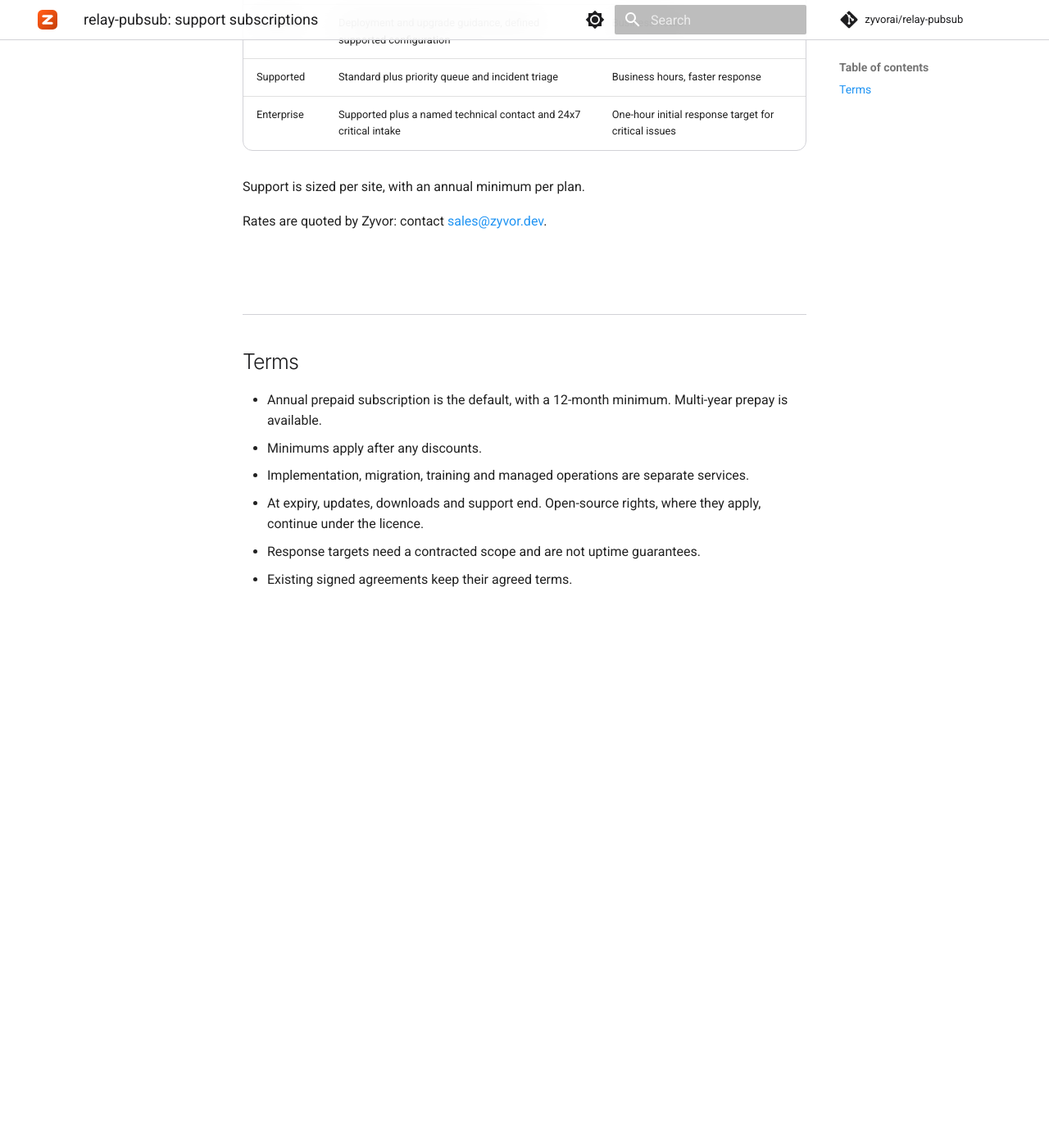
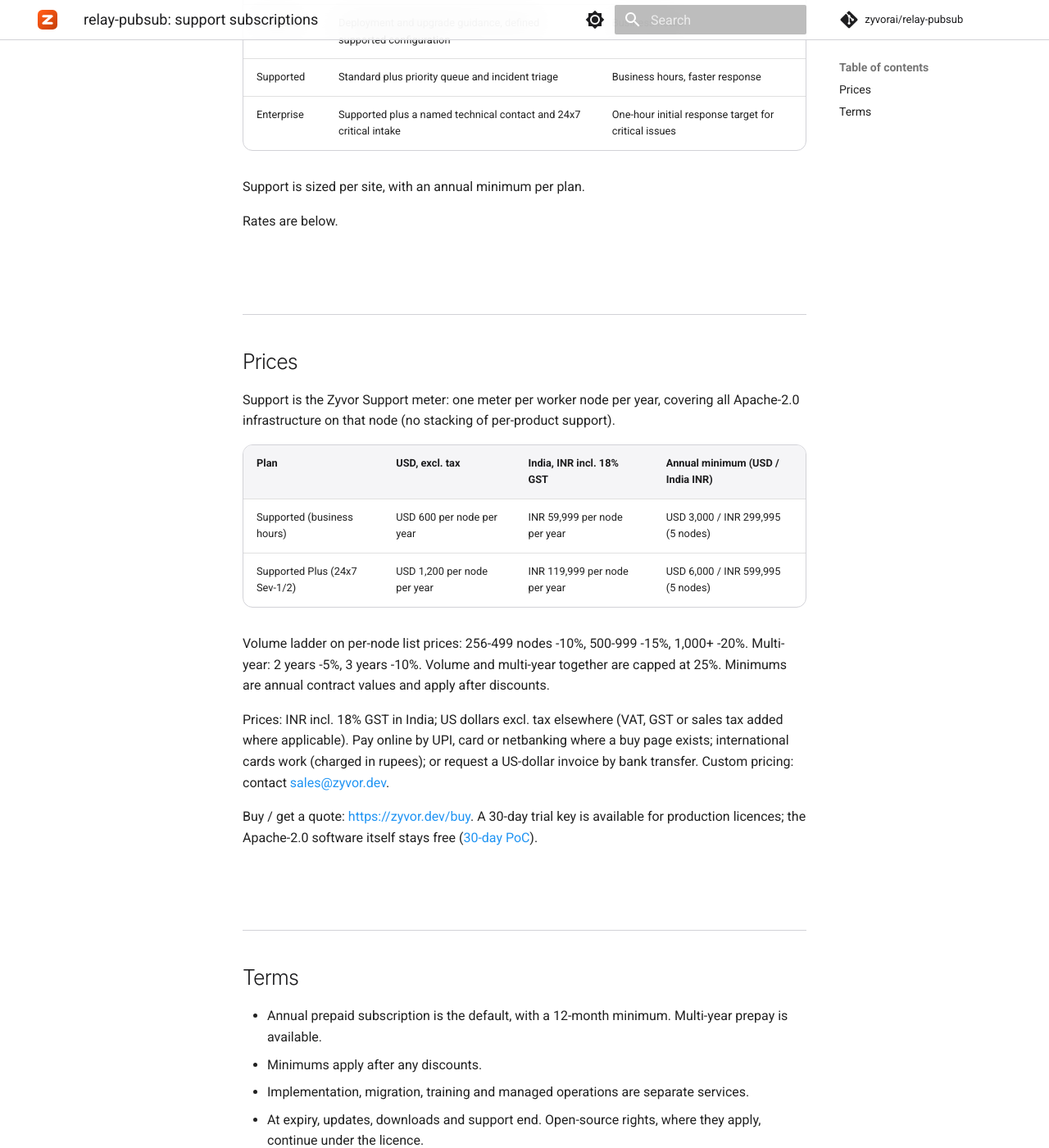
Before and after one commit to zyvorai/relay-pubsub, an MkDocs documentation site: the page built from docs/SUBSCRIPTION-MODEL.md, in a window 1280 px wide and 1400 px high, scrolled down 470 px. Shown: the whole window at 82% size. Built offline with MkDocs 1.6.1 and Material for MkDocs 9.7.7, drawn with Linux system fonts in a browser that asks for light colours; comment, search, counter and statistics services are not loaded; before the commit the page ends 1277 px from its top, so only the background shows below that.

Commit message:
Worldwide prices: USD excl. tax and INR incl. GST, buy link, trial line
Co-Authored-By: Claude Sonnet 5.5 <noreply@anthropic.com>

```diff
--- a/docs/SUBSCRIPTION-MODEL.md
+++ b/docs/SUBSCRIPTION-MODEL.md
@@ -13,7 +13,22 @@ Teams that want supported releases and defined response targets can buy an annua
 
 Support is sized per site, with an annual minimum per plan.
 
-Rates are quoted by Zyvor: contact [sales@zyvor.dev](mailto:sales@zyvor.dev).
+Rates are below.
+
+## Prices
+
+Support is the Zyvor Support meter: one meter per worker node per year, covering all Apache-2.0 infrastructure on that node (no stacking of per-product support).
+
+| Plan | USD, excl. tax | India, INR incl. 18% GST | Annual minimum (USD / India INR) |
+|------|----------------|--------------------------|----------------------------------|
+| Supported (business hours) | USD 600 per node per year | INR 59,999 per node per year | USD 3,000 / INR 299,995 (5 nodes) |
+| Supported Plus (24x7 Sev-1/2) | USD 1,200 per node per year | INR 119,999 per node per year | USD 6,000 / INR 599,995 (5 nodes) |
+
+Volume ladder on per-node list prices: 256-499 nodes -10%, 500-999 -15%, 1,000+ -20%. Multi-year: 2 years -5%, 3 years -10%. Volume and multi-year together are capped at 25%. Minimums are annual contract values and apply after discounts.
+
+Prices: INR incl. 18% GST in India; US dollars excl. tax elsewhere (VAT, GST or sales tax added where applicable). Pay online by UPI, card or netbanking where a buy page exists; international cards work (charged in rupees); or request a US-dollar invoice by bank transfer. Custom pricing: contact [sales@zyvor.dev](mailto:sales@zyvor.dev).
+
+Buy / get a quote: <https://zyvor.dev/buy>. A 30-day trial key is available for production licences; the Apache-2.0 software itself stays free ([30-day PoC](https://zyvor.dev/poc)).
 
 ## Terms
 
```
Also changed, not shown: README.md (+1 -1 lines).
